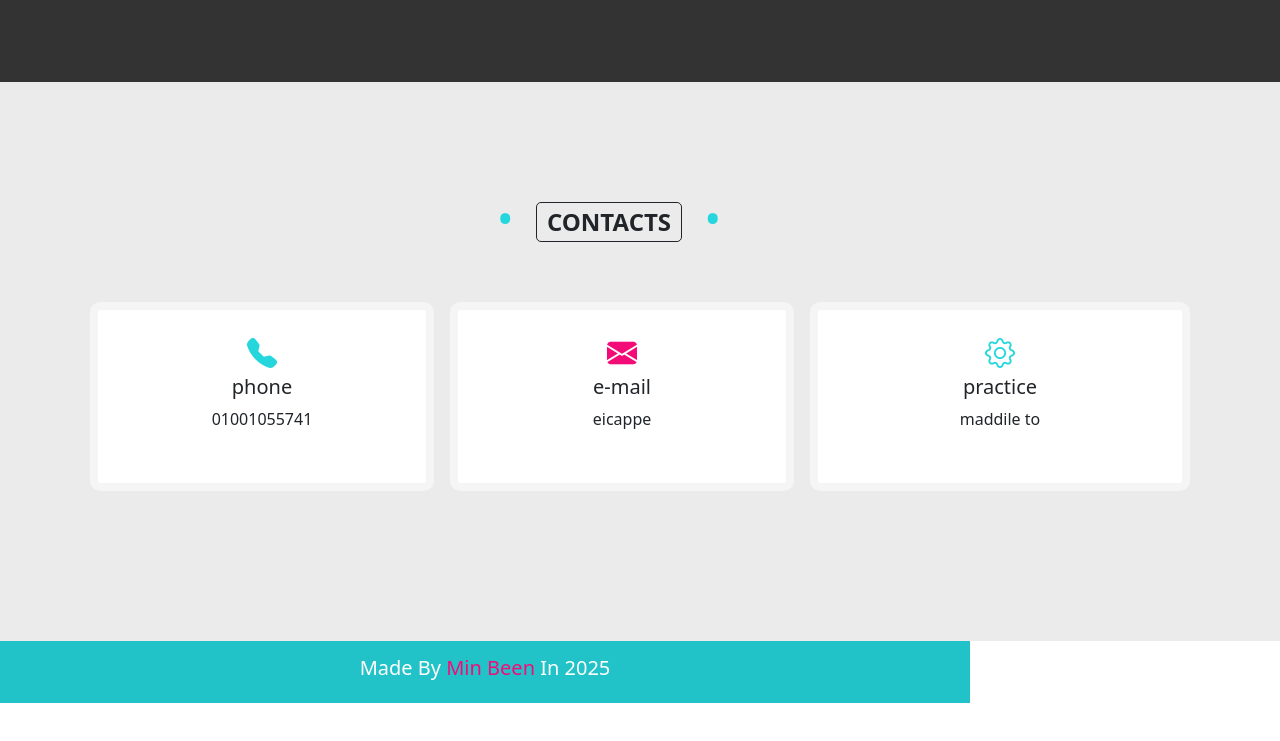
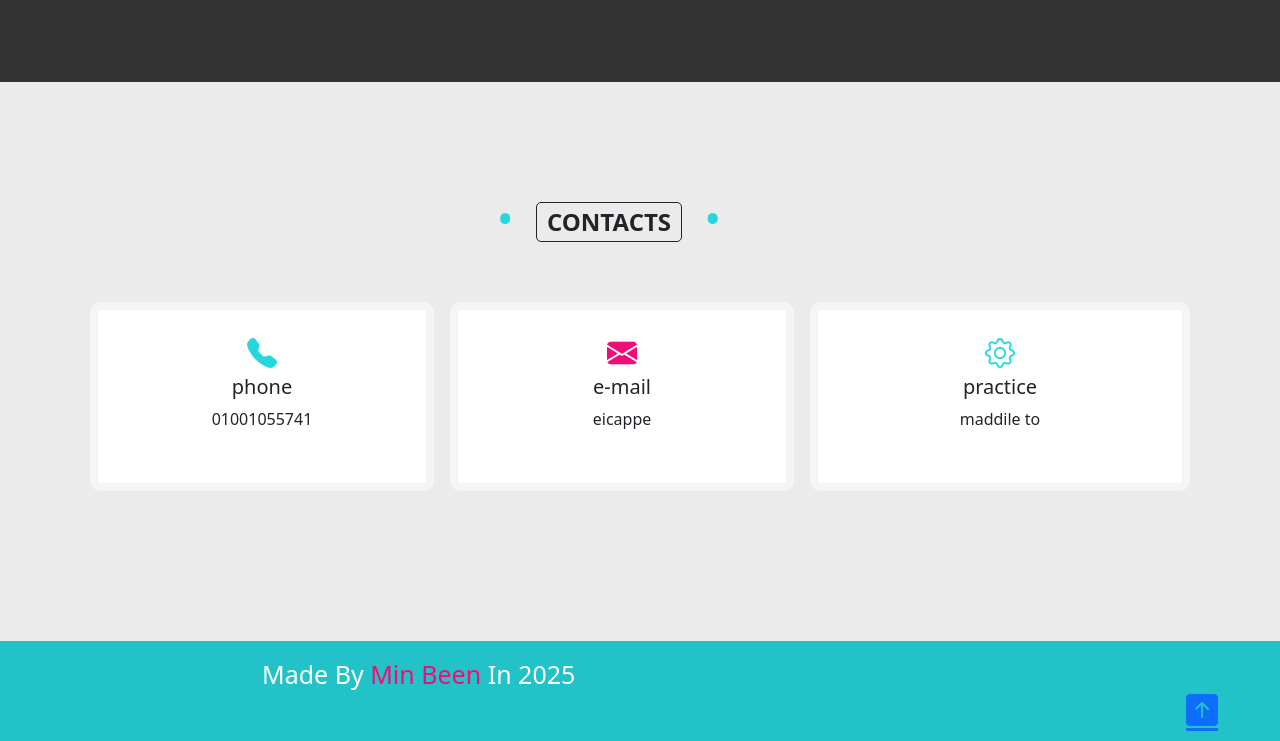
Before and after one commit to mostafayasser-en/community, a plain HTML site: page community/pags/index.html in a window 1280 px wide. Shown: the part 2193-2934 px from the top of the page. Before the commit the page ends 2896 px from the top, so only its background shows below. Drawn offline with nearby package versions, Linux system fonts and the light colour scheme.

Commit message:
changing

```diff
--- a/community/css/cart.css
+++ b/community/css/cart.css
@@ -53,9 +53,12 @@
 }
 .footer{
     background-color:rgb(33, 195, 201) ;
-    text-align: center;
+    text-align: start;
     color: white;
     padding: 15px;
+    font-size: 25px;
+    padding-left: 250px;
+    padding-right: 50px;
 }
 .footer-text{
     color: rgb(243, 12, 120);
@@ -125,18 +128,8 @@
         gap: 20px;
     }
 }
-@media ( min-width: 768px) {
-    .footer {
-        width: 750px;
-    }
+ .bi-arrow-up-square-fill {
+    font-size: 2rem;
+    display: flex;
+    justify-content: end;
 }
-@media ( min-width: 992px) {
-    .footer {
-        width: 970px;
-    }
-}
-@media ( max-width: 1200px) {
-    .footer {
-        width: 1170px;
-    }
-}
--- a/community/pags/index.html
+++ b/community/pags/index.html
@@ -197,7 +197,8 @@
 <!-- start footer  -->
 <section class="footer" id="footer">
   <div class="container">
-  <h5> Made By <span class="footer-text">Min Been</span> In 2025</h5>
+  <span> Made By <span class="footer-text">Min Been</span> In 2025</span>
+  <a href="index.html"><i class="bi bi-arrow-up-square-fill"></i></a>
 </div>
 </section>
 <!-- end footer  -->
```
